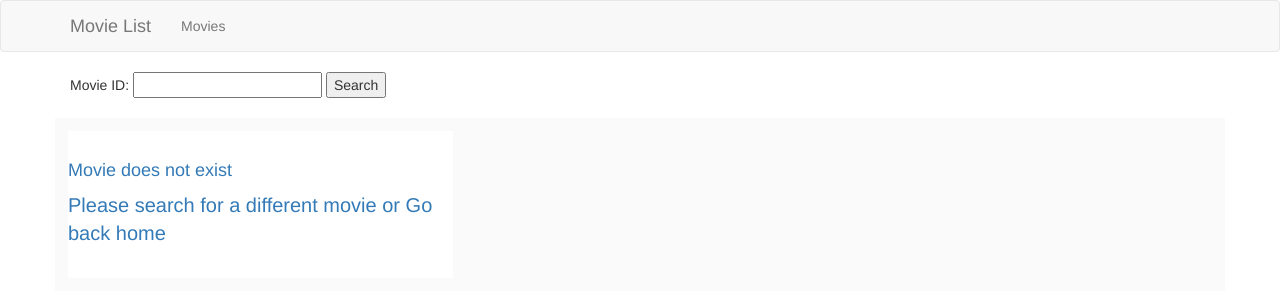
After one commit to owensr5/ca4106, a Flask app: template src/movies_files/bookshelf/templates/search_movies.html in a window 1280 px wide. The commit adds this page. Shown: the top 300 px of the page. Run offline with Flask 2, Linux system fonts and the light colour scheme; the template is opened without the code that fills it, so the values that code supplies are empty; some libraries are stand-ins or nearby versions.

Commit message:
css and search input

```diff
--- a/src/movies_files/bookshelf/main.py
+++ b/src/movies_files/bookshelf/main.py
@@ -76,6 +76,13 @@ def view(movies_id):
     return render_template('view.html', movies=movies)
 
 
+@app.route('/search_movie', methods=['POST'])
+def search_movie():
+    movie_id = request.form['movie_id']
+    movies = firestore.read(movie_id)
+    return render_template('search_movies.html', movies=movies)
+
+
 @app.route('/moviess/add', methods=['GET', 'POST'])
 def add():
     if request.method == 'POST':
--- a/src/movies_files/bookshelf/templates/base.html
+++ b/src/movies_files/bookshelf/templates/base.html
@@ -20,6 +20,7 @@
     <meta charset="utf-8">
     <meta name="viewport" content="width=device-width, initial-scale=1">
     <link rel="stylesheet" href="//maxcdn.bootstrapcdn.com/bootstrap/3.3.2/css/bootstrap.min.css">
+    <link rel="icon" href="~/github_owensr5_ca4106/src/movies_files/bookshelf/images/favicon.png">
   </head>
   <body>
     <div class="navbar navbar-default">
@@ -33,6 +34,10 @@
       </div>
     </div>
     <div class="container">
+        <form action="/search_movie" method="post">
+                Movie ID: <input type="text" name="movie_id">
+                <input type="submit" name= "form" value="Search" />
+            </form>
       {% block content %}{% endblock %}
     </div>
     {{user}}
--- /dev/null
+++ b/src/movies_files/bookshelf/templates/search_movies.html
@@ -0,0 +1,62 @@
+{% extends "base.html" %}
+
+{% block content %}
+
+<style>
+.row {
+  display: flex;
+  flex-wrap: wrap;
+  background-color: #fafafa;
+  padding: 10px;
+  color: #555;
+}
+
+.column {
+  flex: 33.3%;
+  max-width: 34%;
+  background-color: #fff;
+  padding: 20px 0;
+  font-size: 20px;
+  border-style: solid;
+  border-color: #fafafa;
+}
+
+@media screen and (max-width: 800px) {
+  .column {
+    flex: 50%;
+    max-width: 50%;
+  }
+}
+
+/* Responsive layout - makes the two columns stack on top of each other instead of next to each other */
+@media screen and (max-width: 600px) {
+  .column {
+    flex: 100%;
+    max-width: 100%;
+  }
+}
+</style>
+
+<br>
+<div class="row">
+    <div class="column">
+        <a href="/moviess/{{movies.id}}">
+        {% if movies.imageUrl %}
+            <img src="{{movies.imageUrl}}">
+        {% endif %}
+        {% if movies.title %}
+            <h4>{{movies.title}}</h4>
+        {% else %}
+            <h4>Movie does not exist</h4>
+        {% endif %}
+        {% if movies.rating %}
+            <p>IMDb: {{movies.rating}}/10</p>
+        {% else %}
+            <p>Please search for a different movie or <a href="/">Go back home</a></p>
+        {% endif %}
+        <p>{{movies.genre}}</p>
+        </a>
+    </div>
+</div>
+
+{% endblock %}
```
Also changed, not shown: src/movies_files/bookshelf/templates/list.html (+43 -19 lines), src/movies_files/bookshelf/templates/view.html (+6 -6 lines), src/movies_files/bookshelf/images/favicon.png (added).
